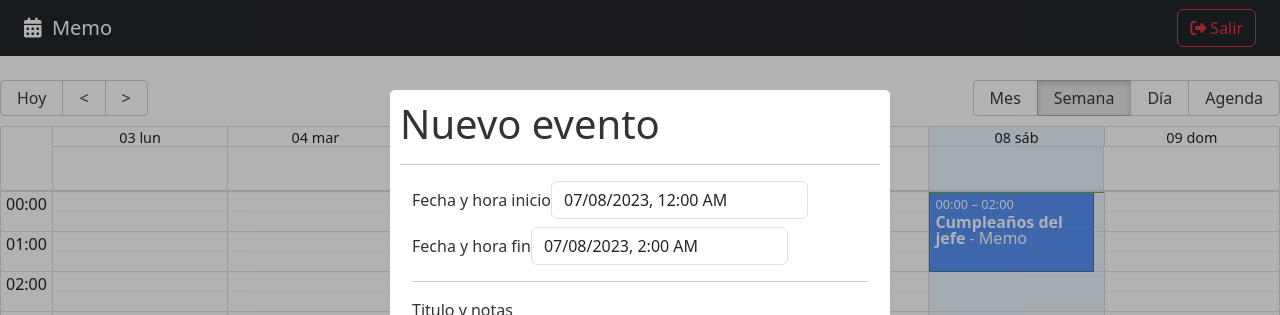
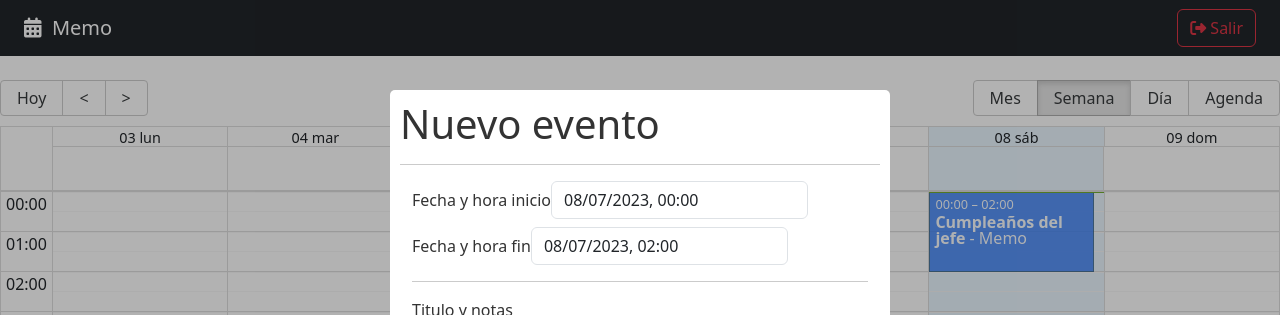
Before and after one commit to MemoSan27/calendar-app, a React (Vite) app: page / in a window 1280 px wide. Shown: the top 315 px of the page. Built offline with nearby package versions, Linux system fonts and the light colour scheme.

Commit message:
CalendarModal.jsx Date Picker configurado a espanhol

```diff
--- a/src/calendar/components/CalendarModal.jsx
+++ b/src/calendar/components/CalendarModal.jsx
@@ -1,8 +1,11 @@
 import { addHours } from 'date-fns';
 import { useState } from 'react';
 import Modal from 'react-modal';
-import DatePicker from 'react-datepicker';
+import DatePicker, { registerLocale } from 'react-datepicker';
 import "react-datepicker/dist/react-datepicker.css";
+import es from 'date-fns/locale/es';
+
+registerLocale('es', es)
 
 
 const customStyles = {
@@ -65,21 +68,27 @@
             <div className="form-group mb-2">
                 <label>Fecha y hora inicio</label>
                 <DatePicker
+                    locale="es"
+                    timeCaption="Hora"
                     selected={ formValues.start }
                     onChange={ (event) => onDateChanged(event, 'start')}
                     className='form-control'
                     dateFormat="Pp"
+                    showTimeSelect
                 />
             </div>
 
             <div className="form-group mb-2">
                 <label>Fecha y hora fin</label>
                 <DatePicker
+                    locale="es"
+                    timeCaption="Hora"
                     minDate={ formValues.start }
                     selected={ formValues.end }
                     onChange={ (event) => onDateChanged(event, 'end')}
                     className='form-control'
                     dateFormat="Pp"
+                    showTimeSelect
                 />
             </div>
 
```
